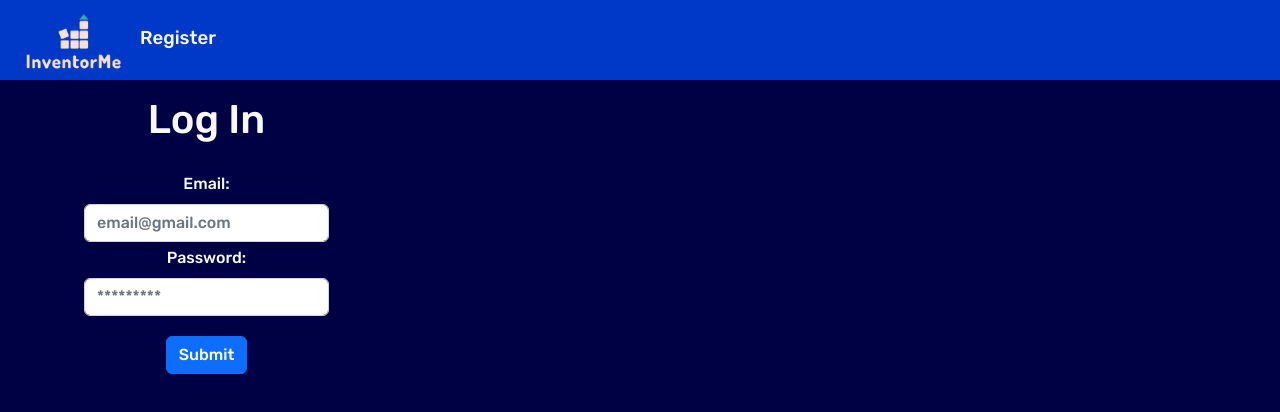
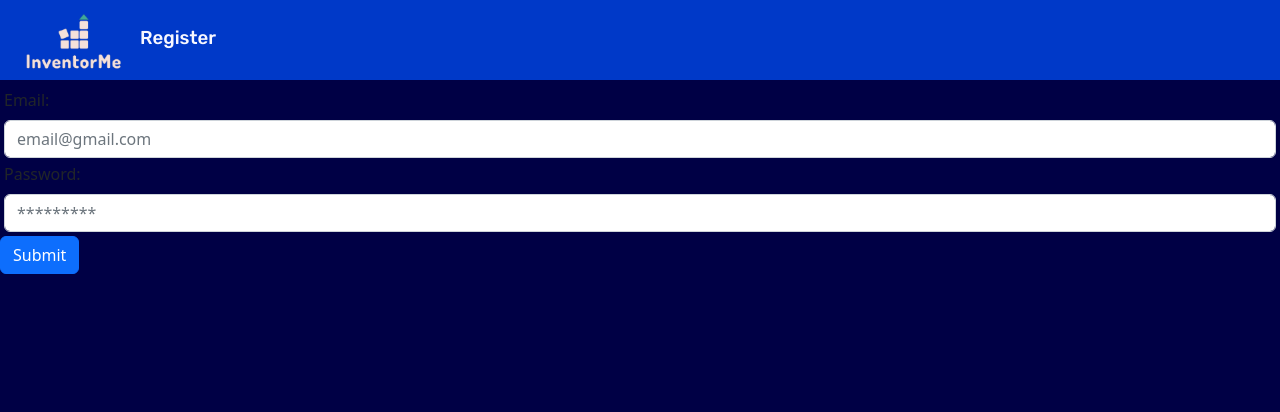
Before and after one commit to LiftOff-AC3/inventorme, a React (Create React App) app in the folder front-end/: page /login in a window 1280 px wide. Shown: the top 412 px of the page. Built offline with nearby package versions, Linux system fonts and the light colour scheme.

Commit message:
got rid of login.css(will come back later) some minor styling adjustments- LK

```diff
--- a/front-end/src/components/Login.css
+++ /dev/null
@@ -1,39 +0,0 @@
-
- .box {
-    width: fit-content;
-    padding: 5rem;
-    text-align: center;
-    font-family: "Rubik", sans-serif;
-    background-color: rgb(0, 0, 69);
-    color: ghostwhite;
-    display: flex;
-    flex-direction: column;
-    /* justify-content: center; */
-    align-items: center;
-    min-height: 100vh;
-    border-color:ghostwhite;
-  }
-
-
-  .form-container .form-group {
-    display: flex;
-    justify-content: center;
-    align-items: center;
-    height: 100vh;
-    margin-bottom: 10px;
-
-  }
-
-button{
-    margin-top: 1rem;
-}
-
-#login-submit-button:hover {
-    background-color: #ffcd07;
-    color: rgb(0, 0, 69)
-
-  }
-
-.login-heading {
-    font-size: 100px;
-}
--- a/front-end/src/components/Login.js
+++ b/front-end/src/components/Login.js
@@ -3,7 +3,7 @@ import { useNavigate } from "react-router-dom";
 import axios from "axios";
 import Form from "react-bootstrap/Form";
 import Button from "react-bootstrap/Button";
-import styles from "./Login.css";
+// import styles from "./Login.css";
 
 export default function Login() {
   const [email, setEmail] = useState("");
--- a/front-end/src/components/Registration.css
+++ b/front-end/src/components/Registration.css
@@ -1,6 +1,5 @@
 body {
   background-color: rgb(0,0,069);
-  color:ghostwhite;
 }
 
 
@@ -22,20 +21,20 @@ h1 {
   padding-left:2rem;
   padding-top:.5rem;
   padding-bottom:1.5rem;
+  color:ghostwhite;
 }
 
-.registration-button {
+#registration-button {
   border-radius: 15px;
   padding-right:15px;
   padding-left:15px;
+  margin-top: 1rem;
+  color:ghostwhite;
 
 }
 
-.registration-button:hover {
+#registration-button:hover {
   color: rgb(0,0,69);
-  background-color: gold;
-  margin-left: auto;
-  margin-right: auto;
 
 }
 
@@ -44,7 +43,7 @@ h1 {
     padding: 1rem;
   }
 
-  .registration-button {
+  #registration-button {
     margin-left: auto;
     margin-right: auto;
   }
--- a/front-end/src/components/Registration.js
+++ b/front-end/src/components/Registration.js
@@ -109,8 +109,8 @@ export default function Registration() {
           ></Form.Control>
         </Form.Group>
         <Button
-          variant="primary"
-          className="registration-button"
+          variant="warning"
+          id="registration-button"
           type="submit"
           disabled={!validateForm()}
         >
```
